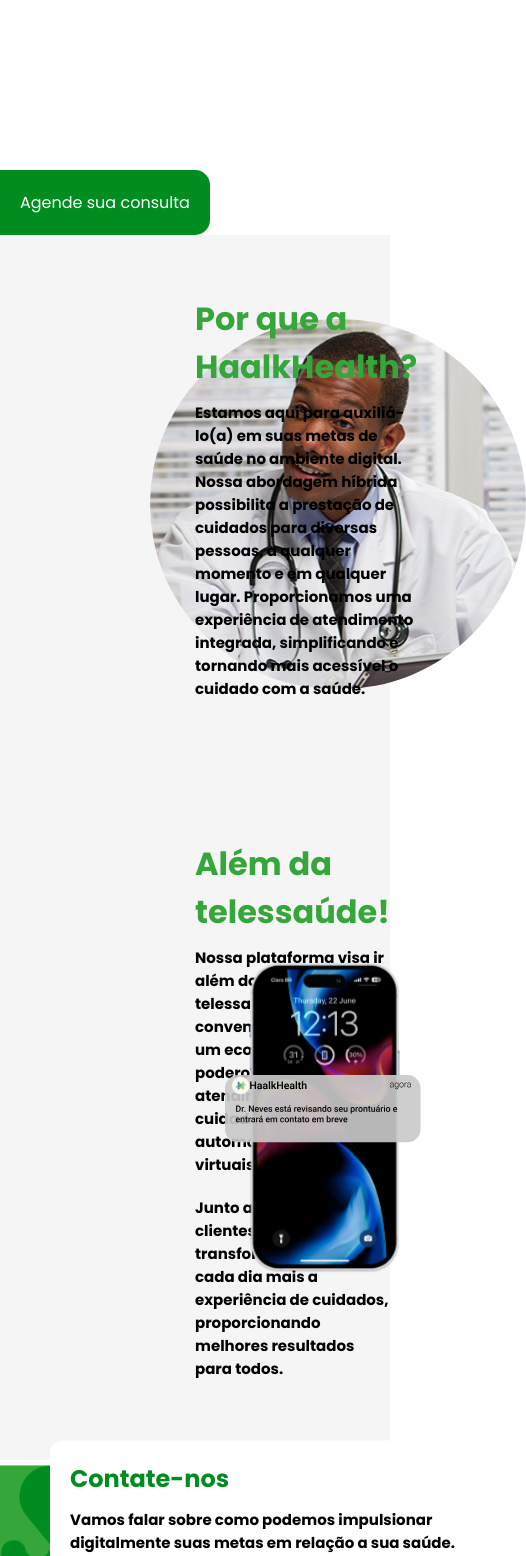
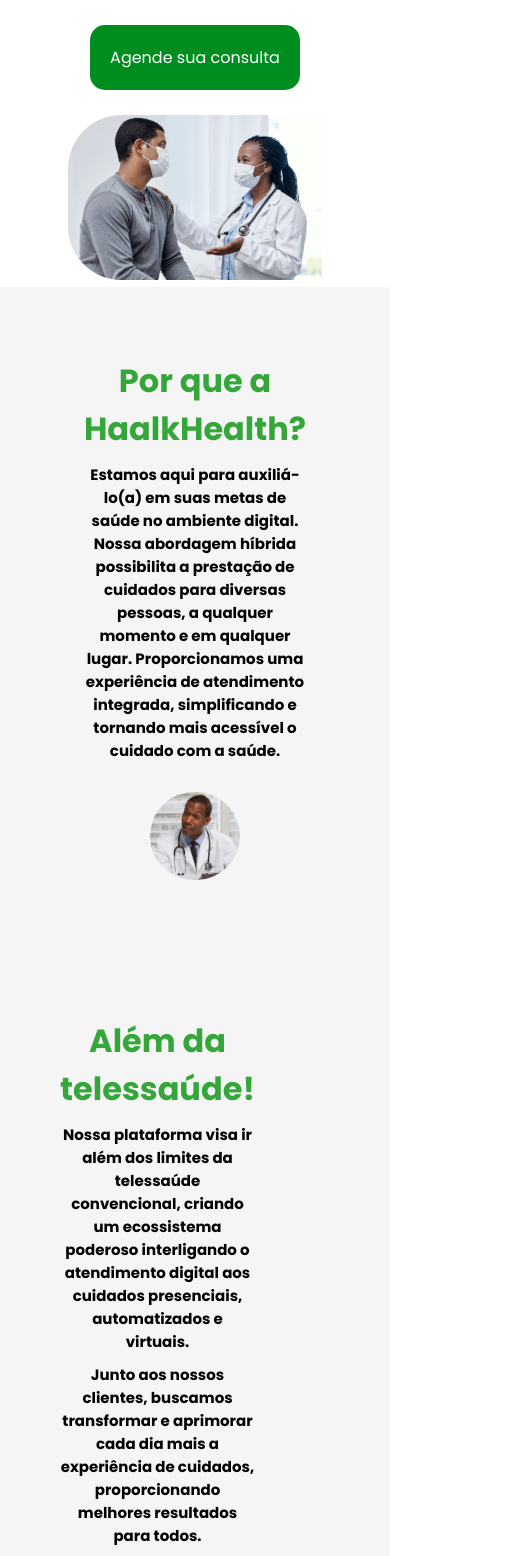
Before and after one commit to Neveszera/HaalkTech, a Next.js app: page / in a window 390 px wide. Shown: the part 432-1988 px from the top of the page, 526 px wide, since content can reach past the window. Built offline with nearby package versions, Linux system fonts and the light colour scheme.

Commit message:
Responsividade da Home, corrigir detalhes de fonte no mobile.

```diff
--- a/src/app/page.module.css
+++ b/src/app/page.module.css
@@ -203,3 +203,83 @@
     background-color: #008D1F;
     border-radius: 100px;
 }
+
+@media (max-width: 900px) {
+
+    .section1 .content {
+        flex-direction: column;
+        align-items: center;
+        text-align: center;
+    }
+
+    .section1 .leftContent,
+    .section1 .rightContent {
+        max-width: 100%;
+    }
+
+    .section1 a {
+        margin-top: 5px;
+        border-radius: 15px;
+    }
+
+    .section1 .rightContent img {
+        width: 100%;
+        height: 100%;
+        margin-top: 25px;
+    }
+
+    .section2 .content,
+    .section3 .content {
+        flex-direction: column;
+        align-items: center;
+        text-align: center;
+        margin: 0;
+        padding: 0;
+    }
+
+    .section2 .leftContent,
+    .section3 .leftContent {
+        width: 100%;
+        order: 2;
+    }
+
+    .section2 .leftContent img,
+    .section3 .leftContent img {
+        width: 100%;
+        height: auto;
+        margin-top: 20px;
+    }
+
+    .section2 h1,
+    .section3 h1,
+    .section2 p,
+    .section3 p {
+        margin: 10px 0;
+    }
+
+    .section4{
+        margin-bottom: 50px;
+    }
+
+    .section4 .overlayImage {
+        display: none;
+    }
+
+    .section4 .fullWidth img {
+        height: 100vh;
+        object-fit: cover;
+    }
+
+    .section4 .overlayContent,
+    .section4 .overlayImage {
+        position: absolute;
+    }
+
+    .section4 .overlayContent {
+        max-width: 80%;
+        width: 100%;
+        padding: 20px;
+        background-color: rgba(255, 255, 255, 0.8);
+        border-radius: 12px;
+    }
+}
```
